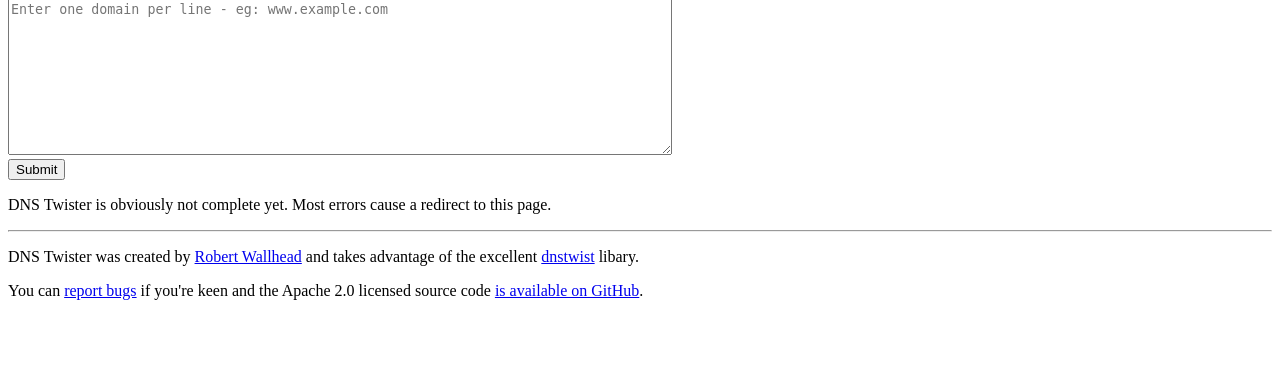
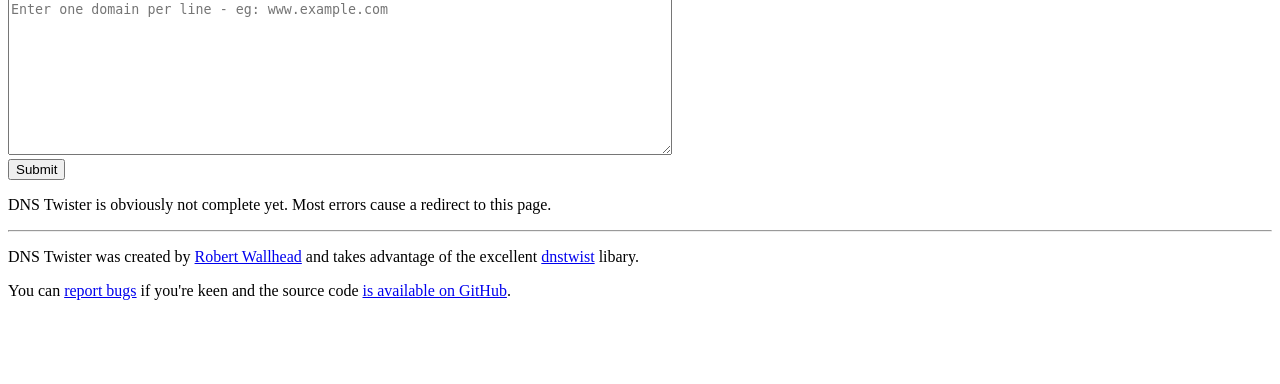
Before and after one commit to dnstwister/dnstwister, a Python web app: template dnstwister/templates/index.html in a window 1280 px wide. Shown: the part 128-512 px from the top of the page. Run offline with Jinja, Linux system fonts and the light colour scheme; the template is opened without the code that fills it, so the values that code supplies are empty.

Commit message:
Moved from Apache 2.0 to Unlicence for DNS Twister
This appears appropriate according to http://opensource.stackexchange.com/a/963/3236. The Apache 2.0 licensing for dnstwist has remained of course.

```diff
--- a/dnstwister/templates/layout.html
+++ b/dnstwister/templates/layout.html
@@ -26,7 +26,7 @@
             <p>
                 You can
                 <a href="https://github.com/thisismyrobot/dnstwister/issues">report bugs</a>
-                if you're keen and the Apache 2.0 licensed source code
+                if you're keen and the source code
                 <a href="https://github.com/thisismyrobot/dnstwister">is available on GitHub</a>.
             </p>
         </footer>
```
Also changed, not shown: README.md, 2 other files.
